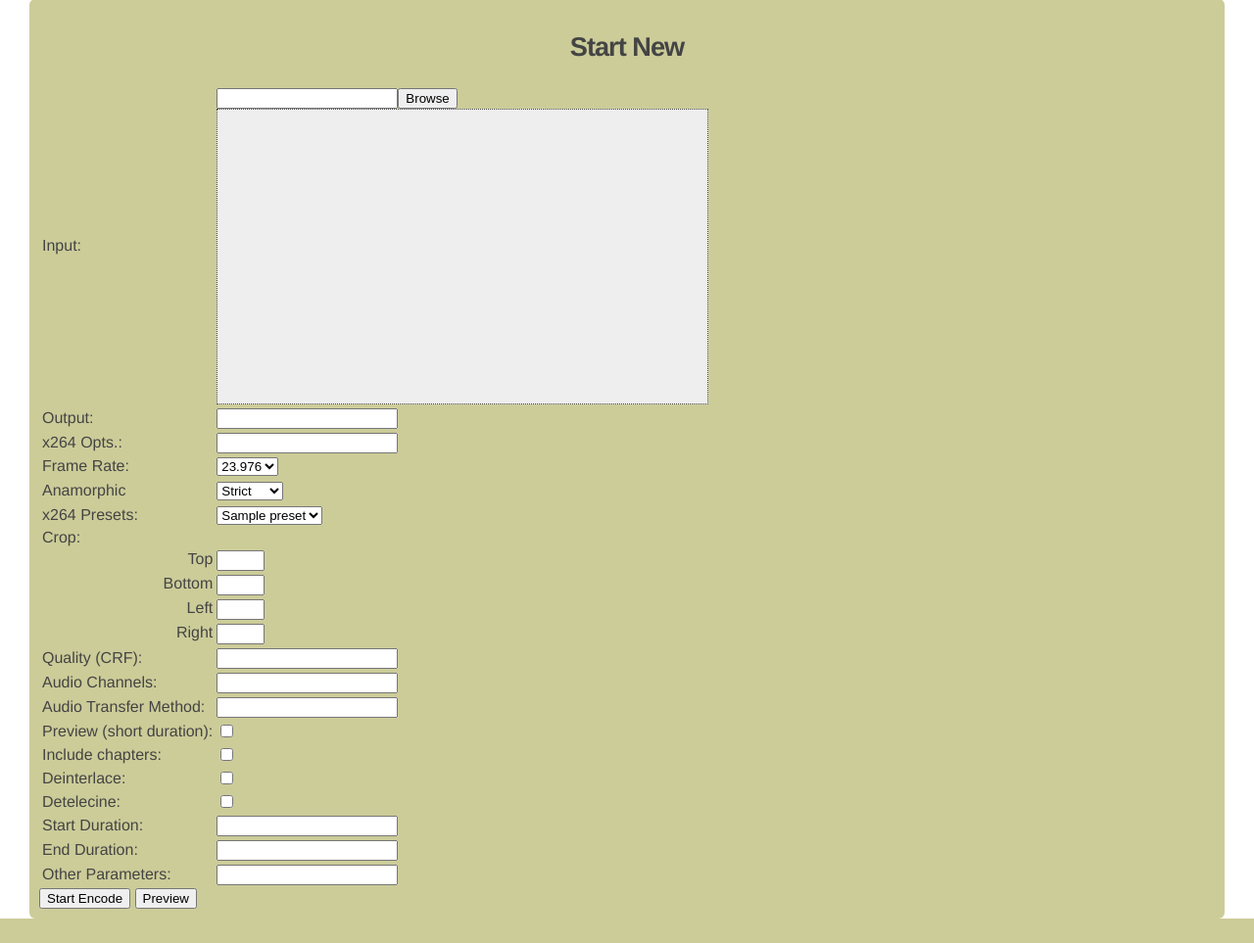
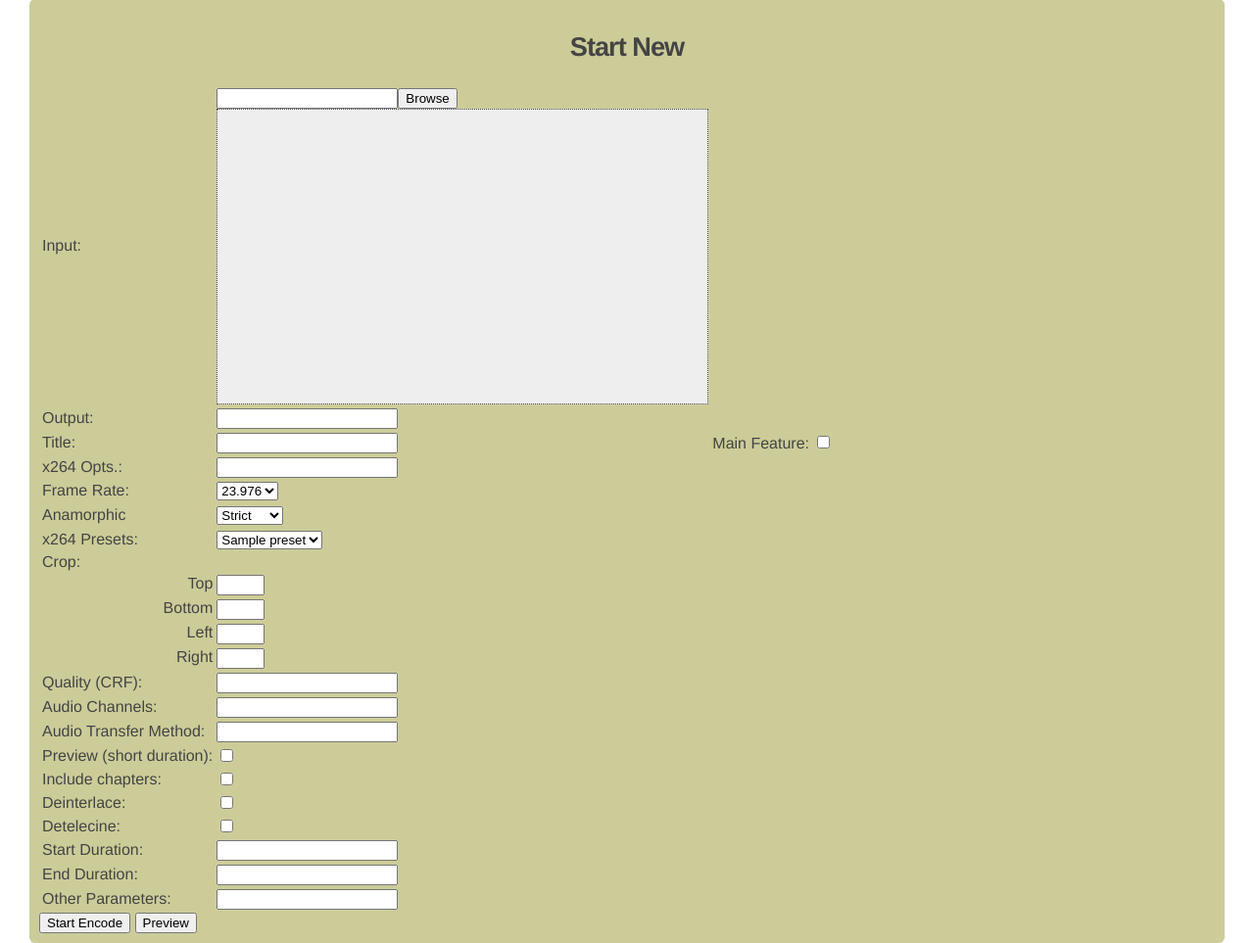
Before and after one commit to kannibalox/webrake, a Flask app: template templates/start.html in a window 1280 px wide. Shown: the part 90-1053 px from the top of the page at 98% size. Before the commit the page ends 1028 px from the top, so only its background shows below. Run offline with Flask 2, Linux system fonts and the light colour scheme; the template is opened without the code that fills it: most values are stand-ins (such as "Sample title", 1, 10 or a date in 2020).

Commit message:
Add ability to choose different title

```diff
--- a/templates/start.html
+++ b/templates/start.html
@@ -6,6 +6,7 @@
     <table>
     <tr><td>Input:</td><td><input type="text" id="Input" name="Input"><button type="button" id="show_selector">Browse</button><div id="file_selector"></div></td></tr>
     <tr><td>Output:</td><td><input type="text" id="Output" name="Output"></td></tr>
+    <tr><td>Title:</td><td><input type="text" id="Title" name="Title"></td><td>Main Feature: <input type="checkbox" id="mainFeature" name="mainFeature"/></tr></tr>
     <tr><td>x264 Opts.:</td><td><input type="text" id="x264opts" name="x264opts"></td></tr>
     <tr><td>Frame Rate:</td><td><select id="FrameRate" name="FrameRate">
           <option value="23.976">23.976</option>
@@ -56,6 +57,11 @@ $.getJSON('job/' + copyJobID + '/json', function(data) {
       elem.val(val);
     }
   });
+  if ('Title' in data['args']) {
+    if (data['args']['Title'] == "--main-feature") {
+      $('#mainFeature').attr('checked', true);
+    }
+  }
   if ('Duration' in data['args']) {
     $('#StartDuration').val(data['args']['Duration'][0]);
     $('#EndDuration').val(data['args']['Duration'][1]);
@@ -66,6 +72,15 @@ $.getJSON('job/' + copyJobID + '/json', function(data) {
     $('#CropLeft').val(data['args']['Crop'][2]);
     $('#CropRight').val(data['args']['Crop'][3]);
   }
+  $('#mainFeature').change(function () {
+    if($(this).is(":checked")) {
+       $('#Title').attr("disabled", "disabled");
+       $('#Title').val('--main-feature');
+    } else {
+       $('#Title').removeAttr("disabled");
+       $('#Title').val('');
+    }
+  });
   $('#file_selector').hide();
   $('#show_selector').click(function() {
     $('#file_selector').toggle();
```
